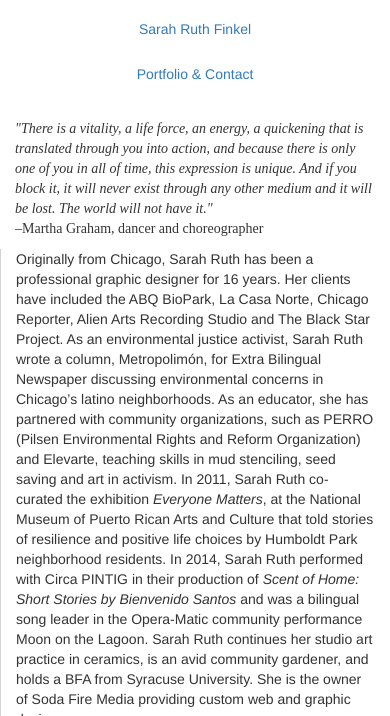
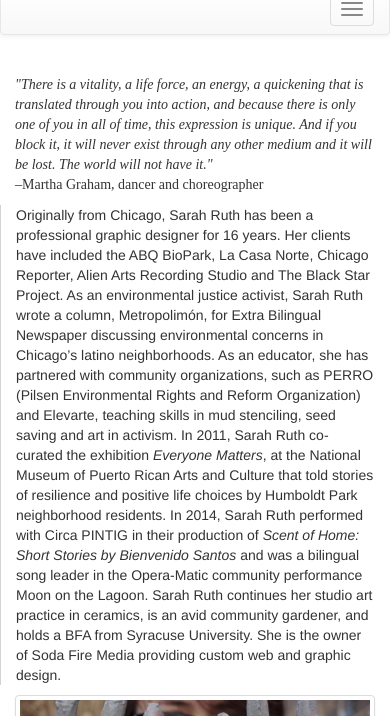
Before and after one commit to srfinkel/sarahruthfinkel-pwp, a PHP site: page / in a window 390 px wide; the page is wider, and only the part inside the window is pictured. Shown: the part 236-952 px from the top of that part. Run offline with PHP 8.4, Linux system fonts and the light colour scheme; some libraries are stand-ins or nearby versions.

Commit message:
Added sample lg image for Swipebox

```diff
--- a/public_html/index.php
+++ b/public_html/index.php
@@ -36,22 +36,54 @@
 				  integrity="sha384-Tc5IQib027qvyjSMfHjOMaLkfuWVxZxUPnCJA7l2mCWNIpG9mGCD8wGNIcPD7Txa"
 				  crossorigin="anonymous"></script>
 
+		<script src="lib/jquery-2.0.3.js"></script>
+		<script src="src/js/jquery.swipebox.js"></script>
+
+		<link rel="stylesheet" href="src/css/swipebox.css">
+
+
 		<title>Sarah Ruth Finkel</title>
 	</head>
 	<body>
 		<header>
-			<div class="jumbotron" align="center">
-				<video src="video/sample-vid.webm" type="video/webm" autoplay="true" muted loop</video>
+			<div class="container-fluid">
+				<div class="row">
+					<div class="embed-responsive embed-responsive-16by9">
+						<!-- Add media queries to both medium and 992px width -->
+						<video src="video/sample-vid.webm" type="video/webm" autoplay muted loop
+						</video>
 					</div>
-			<div class="container">
-				<div class="row">
-					<nav>
-						<ul class="nav nav-default navbar-static-top nav-justified">
-							<li role="presentation" class="active"><a href="#">Sarah Ruth Finkel</a></li>
-							<li role="presentation"><a href="#">Portfolio & Contact</a></li>
-						</ul>
+				</div>
+			</div>
+
+			<!-- put a fixed height on the video for mobile screen, split the difference at the md inside a media query put another fixed height one nav bar but just flip out the class. custom js file but in jQuery syntax. -->
+			<nav class="navbar navbar-default">
+				<div class="container-fluid">
+					<!-- Brand and toggle get grouped for better mobile display -->
+					<div class="navbar-header">
+						<button type="button" class="navbar-toggle collapsed" data-toggle="collapse"
+								  data-target="#bs-example-navbar-collapse-1" aria-expanded="false">
+							<span class="sr-only">Toggle navigation</span>
+							<span class="icon-bar"></span>
+							<span class="icon-bar"></span>
+							<span class="icon-bar"></span>
+						</button>
+					</div>
+
+					<!-- Collect the nav links, forms, and other content for toggling -->
+					<div class="collapse navbar-collapse" id="bs-example-navbar-collapse-1">
+						<ul class="nav navbar-nav">
+							<li class="active"><a href="#">Sarah Ruth Finkel <span class="sr-only">(current)</span></a></li>
+							<li><a href="#">Portfolio</a></li>
+							<form class="navbar-form navbar-left">
+								<div class="form-group">
+									<input type="text" class="form-control" placeholder="Search">
+								</div>
+								<button type="submit" class="btn btn-default">Submit</button>
+							</form>
+					</div><!-- /.navbar-collapse -->
+				</div><!-- /.container-fluid -->
 			</nav>
-				</div>
 			</div>
 		</header>
 		<main>
@@ -87,14 +119,15 @@
 					</div>
 				</div>
 				<div class="row">
-					<div class="col-md-4"><img src="port-image-sample" class="img-thumbnail"</div>
-					<div class="col-md-4"><img src="port-image-sample" class="img-thumbnail"</div>
-					<div class="col-md-4"><img src="port-image-sample" class="img-thumbnail"</div>
+					<div><a href="big/"</div>
+					<div class="col-md-4"><img src="images/port-image-sample.jpg" class="img-thumbnail"/></div>
+					<div class="col-md-4"><img src="images/port-image-sample.jpg" class="img-thumbnail"/></div>
+					<div class="col-md-4"><img src="images/port-image-sample.jpg" class="img-thumbnail"/></div>
 				</div>
 				<div class="row">
-					<div class="col-md-4"><img src="port-image-sample" class="img-thumbnail"</div>
-					<div class="col-md-4"><img src="port-image-sample" class="img-thumbnail"</div>
-					<div class="col-md-4"><img src="port-image-sample" class="img-thumbnail"</div>
+					<div class="col-md-4"><img src="images/port-image-sample.jpg" class="img-thumbnail"/></div>
+					<div class="col-md-4"><img src="images/port-image-sample.jpg" class="img-thumbnail"/></div>
+					<div class="col-md-4"><img src="images/port-image-sample.jpg" class="img-thumbnail"/></div>
 				</div>
 			</div>
 		</main>
--- a/public_html/styles/live-styles.css
+++ b/public_html/styles/live-styles.css
@@ -1,7 +1,3 @@
-body {
-	padding-bottom: 70px;
-}
-
 .col-md-12 {
 	padding-top: 10px;
 	padding-bottom: 10px;
@@ -16,3 +12,9 @@
 	border-width: thin;
 	border-color: lightgray;
 }
+
+.img-thumbnail {
+
+	@padding-base-vertical: 12px;
+	@padding-base-horizontal: 12px;
+}
```
Also changed, not shown: public_html/images/port-lg-eib1.jpg (added). Lines whose indentation alone changed are shown as unchanged.
